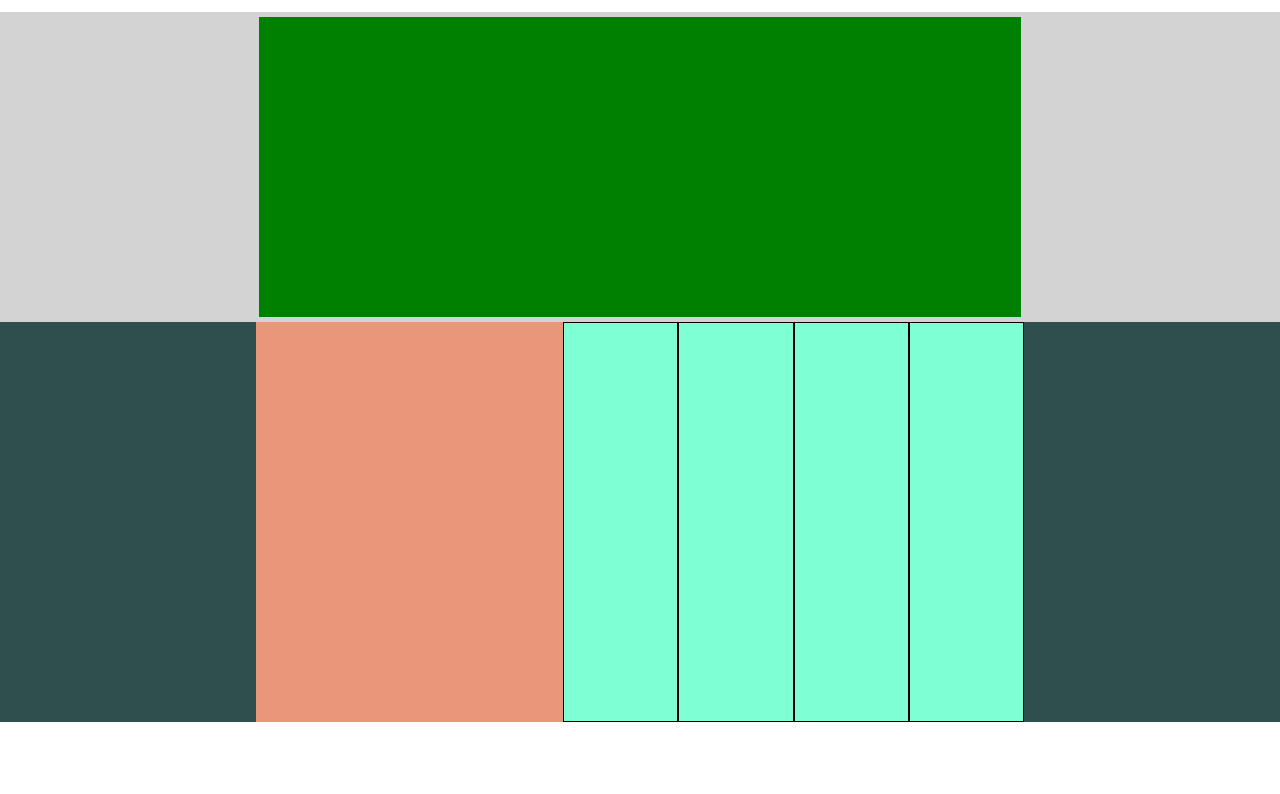
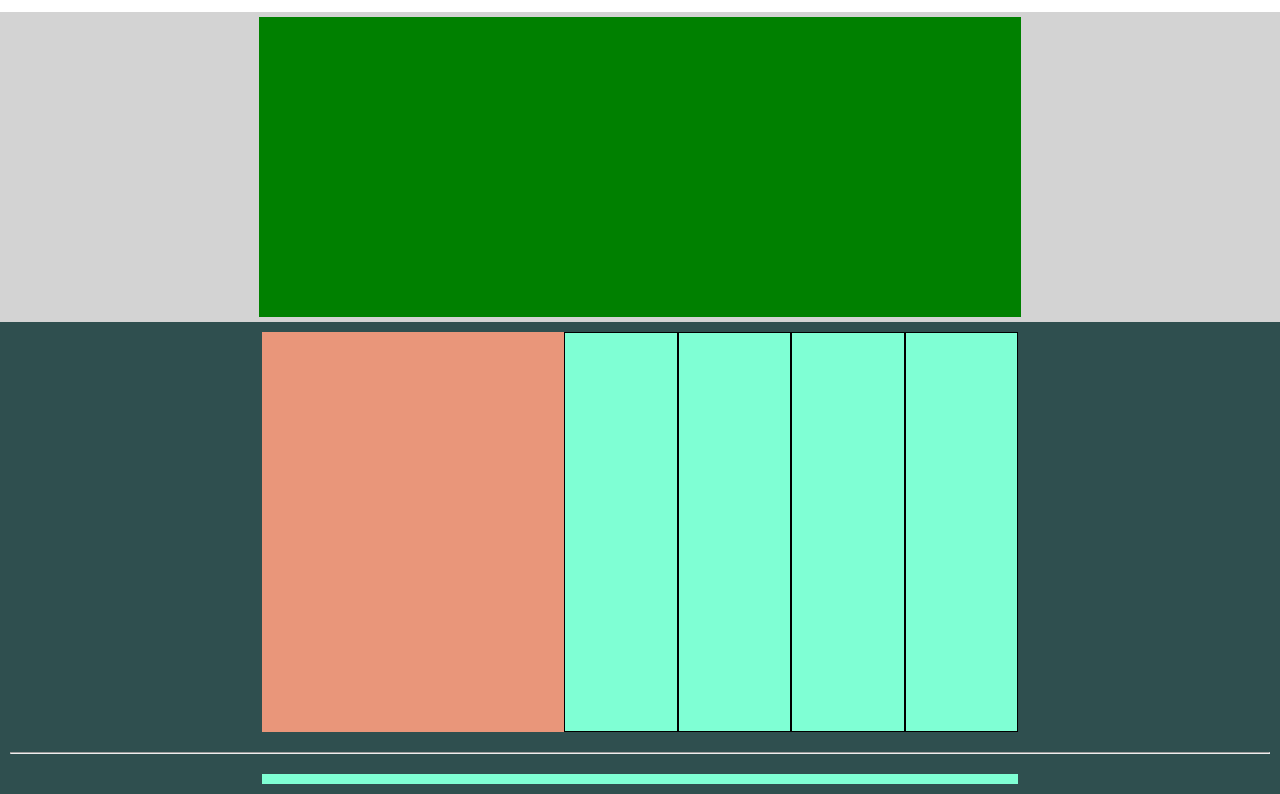
Before and after one commit to RiccardoSignorini/htmlcss-struttura-discord, a plain HTML site: page index.html in a window 1280 px wide. Shown: the part 1321-2115 px from the top of the page. Before the commit the page ends 2043 px from the top, so only its background shows below. Drawn offline with Linux system fonts and the light colour scheme.

Commit message:
creazione blocchi finale

```diff
--- a/assets/css/style.css
+++ b/assets/css/style.css
@@ -97,6 +97,7 @@ ul li{
 
 footer{
     background-color: darkslategray;
+    padding: 10px;
 }
 
 #dim-3{
@@ -104,6 +105,7 @@ footer{
     width: 60%;
     margin-left: 20%;
     font-size: 0;
+    margin-bottom: 20px;
 }
 
 #rett-grande{
@@ -120,3 +122,17 @@ footer{
     display: inline-block;
     border: 1px solid black;
 }
+
+#dim-4{
+    height: 10%;
+}
+
+#barra-fondo{
+    background-color: aquamarine;
+    width: 60%;
+    height: 10px;
+    display: flex;
+    margin-left: 20%;
+    margin-top: 20px;
+    margin-bottom: 0;
+}
--- a/index.html
+++ b/index.html
@@ -97,6 +97,13 @@
             <div class="rett-piccoli">
 
             </div>
+
+        </section>
+        <hr>
+        <section id="dim-4">
+            <div id="barra-fondo">
+
+            </div>
         </section>
     </footer>
 </body>
```
